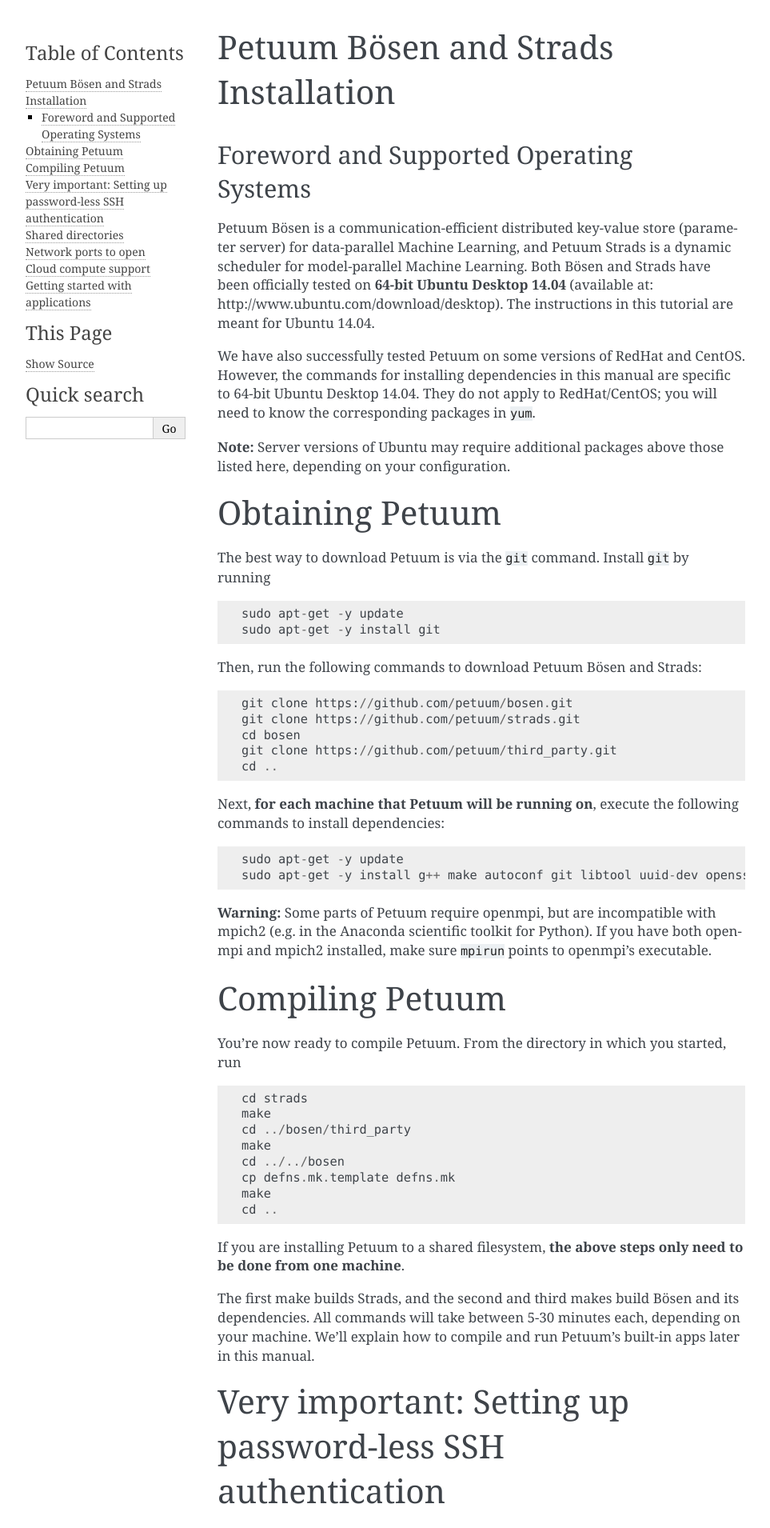
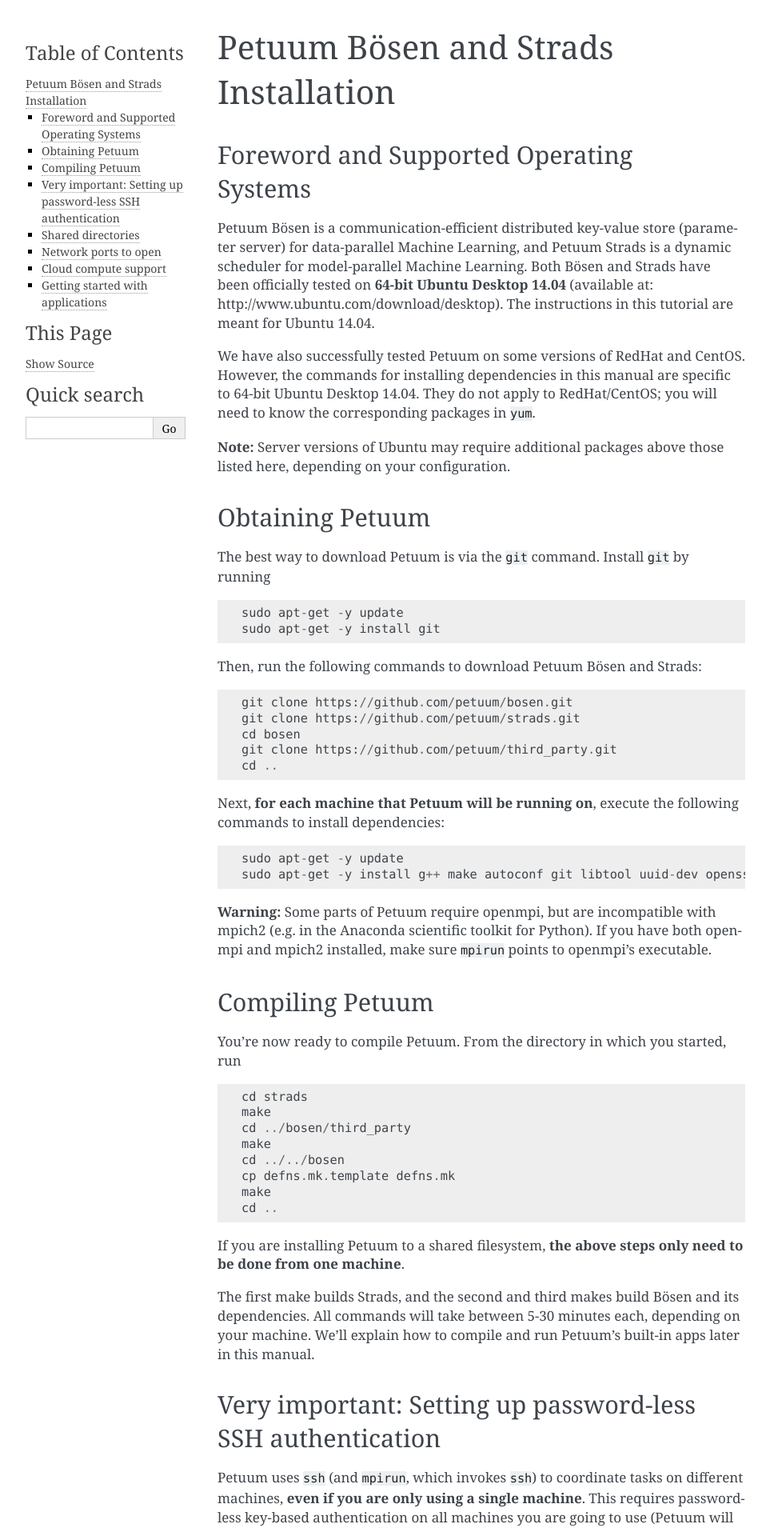
Before and after one commit to sailing-pmls/pmls.readthedocs.io, a Sphinx documentation site: the page built from docs/installation.md, in a window 1280 px wide. Shown: the top 1910 px of the page at 80% size, without its empty margins (148-1111 px from the left). Built offline with Sphinx 7.4.7, drawn with Linux system fonts in a browser that asks for light colours.

```diff
--- a/docs/installation.md
+++ b/docs/installation.md
@@ -8,7 +8,7 @@ We have also successfully tested Petuum on some versions of RedHat and CentOS. H
 
 **Note:** Server versions of Ubuntu may require additional packages above those listed here, depending on your configuration.
 
-# Obtaining Petuum
+## Obtaining Petuum
 
 The best way to download Petuum is via the `git` command. Install `git` by running
 
@@ -36,7 +36,7 @@ sudo apt-get -y install g++ make autoconf git libtool uuid-dev openssh-server cm
 
 **Warning:** Some parts of Petuum require openmpi, but are incompatible with mpich2 (e.g. in the Anaconda scientific toolkit for Python). If you have both openmpi and mpich2 installed, make sure `mpirun` points to openmpi's executable.
 
-# Compiling Petuum
+## Compiling Petuum
 
 You’re now ready to compile Petuum. From the directory in which you started, run
 
@@ -55,7 +55,7 @@ If you are installing Petuum to a shared filesystem, **the above steps only need
 
 The first make builds Strads, and the second and third makes build Bösen and its dependencies. All commands will take between 5-30 minutes each, depending on your machine. We’ll explain how to compile and run Petuum’s built-in apps later in this manual.
 
-# Very important: Setting up password-less SSH authentication
+## Very important: Setting up password-less SSH authentication
 
 Petuum uses `ssh` (and `mpirun`, which invokes `ssh`) to coordinate tasks on different machines, **even if you are only using a single machine**. This requires password-less key-based authentication on all machines you are going to use (Petuum will fail if a password prompt appears).
 
@@ -75,7 +75,7 @@ If the machines do not have a shared filesystem, you need to upload your public
 
 **Note:** Password-less authentication can fail if `~/.ssh/authorized_keys` does not have the correct permissions. To fix this, run `chmod 600 ~/.ssh/authorized_keys`.
 
-# Shared directories
+## Shared directories
 
 **We highly recommend using Petuum in an cluster environment with a shared filesystem, such as NFS**. To set up NFS on Ubuntu machines, you may refer to [here](https://help.ubuntu.com/14.04/serverguide/network-file-system.html).
 
@@ -87,18 +87,18 @@ If your cluster doesn't have shared directories, some Petuum applications can st
 2. You need to copy or `git clone` Petuum onto every machine, **at exactly the same path** (e.g. /home/username/petuum). **You must compile Petuum and the Petuum apps separately on each machine.**
 3. When running Petuum apps, the input data and configuration files must be present on every machine, **at exactly the same path.**
 
-# Network ports to open
+## Network ports to open
 If you have a firewall, you must open these ports on all machines:
 * SSH port: 22
 * Bösen apps: port range 9999-10998 (you can change these)
 * Strads apps: port ranges 47000-47999 and 38000-38999
 
-# Cloud compute support
+## Cloud compute support
 Petuum can run in any Linux-based cloud environment that supports SSH; we recommend using 64-bit Ubuntu 14.04. If you wish to run Petuum on Amazon EC2, we recommend using the official 64-bit Ubuntu 14.04 Amazon Machine Images provided by Canonical: http://cloud-images.ubuntu.com/releases/14.04/release/.
 
 If you're using Red Hat Enterprise Linux or CentOS on Google Compute Engine, you need to turn off the `iptables` firewall (which is on by default), or configure it to allow traffic through ports 9999-10998 (or whatever ports you intend to use). See https://developers.google.com/compute/docs/troubleshooting#knownissues for more info.
 
-# Getting started with applications
+## Getting started with applications
 
 Now that you have successfully set up Petuum on one or more machines, you can try out some applications. We recommend getting started with:
 * [[Bösen: Non-negative Matrix Factorization|Non-negative-Matrix-Factorization-(NMF)]]
```
